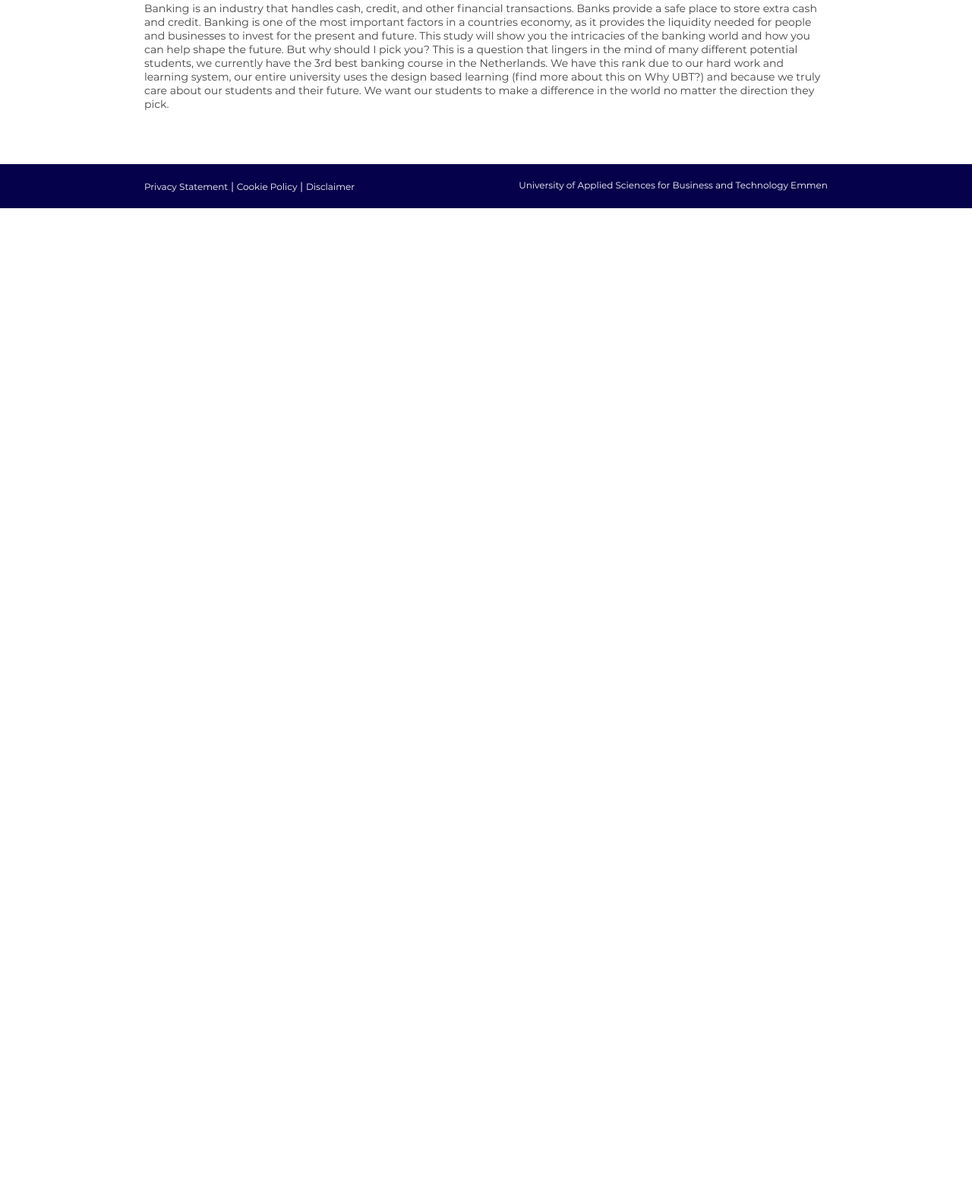
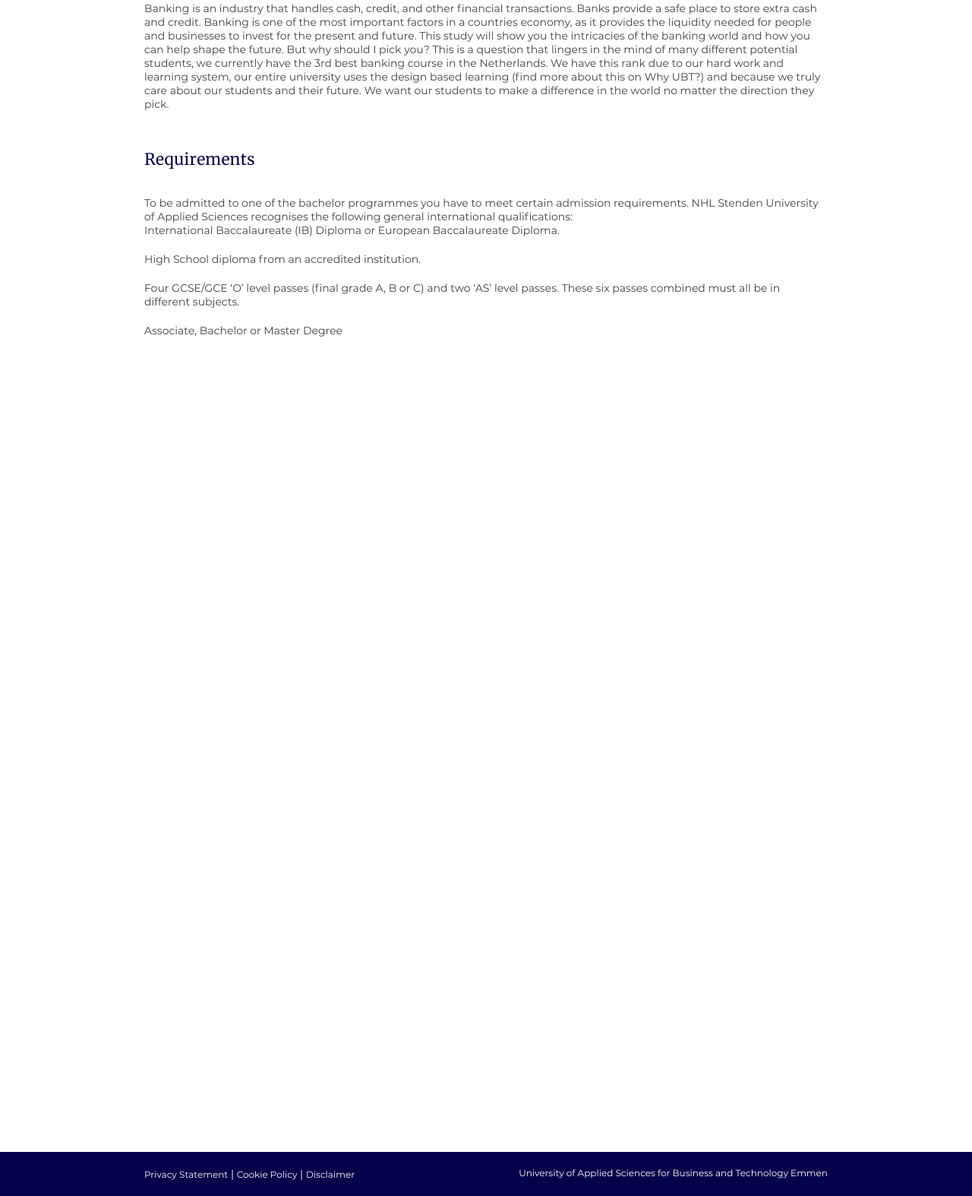
Before and after one commit to lukas-kirchhoff/Professional-Website, a PHP site: page /html/banking.html in a window 1280 px wide. Shown: the part 1004-2578 px from the top of the page at 76% size. Before the commit the page ends 1278 px from the top, so only its background shows below. Run offline with PHP 8.4, Linux system fonts and the light colour scheme.

Commit message:
added requirements

```diff
--- a/css/main.css
+++ b/css/main.css
@@ -270,7 +270,15 @@ a {
 .bsub_block {
     max-width: 900px;
     width: 100%;
-    height: 700px;
+    height: 2000px;
+}
+
+.bsub_block-req{
+	float: left;
+}
+
+.bsub_block-text{
+	padding-bottom: 50px;
 }
 
 .bsub_block p {
--- a/html/banking.html
+++ b/html/banking.html
@@ -64,8 +64,25 @@
 				But why should I pick you? This is a question that lingers in the mind of many different potential students, we currently have the 3rd best banking course in the Netherlands. We have this rank due to our hard work and learning system, our entire university uses the design based learning (find more about this on Why UBT?) and because we truly care about our students and their future. We want our students to make a difference in the world no matter the direction they pick.
 				</p>
 			</div>
+			<div class="bsub_block-req">
+				<div class="req-title">
+					<h2>Requirements</h2>
+				</div>
+				<div class="req-p">
+					<p>
+					To be admitted to one of the bachelor programmes you have to meet certain admission requirements. NHL Stenden University of Applied Sciences recognises the following general international qualifications:
+					</p>
+				</div>
+				<div class="req-list">
+					<ul class="a">
+						<li>International Baccalaureate (IB) Diploma or European Baccalaureate Diploma.</li>
+						<li><p>High School diploma from an accredited institution.</p></li>
+						<li><p>Four GCSE/GCE ‘O’ level passes (final grade A, B or C) and two ‘AS’ level passes. These six passes combined must all be in different subjects.</p></li>
+						<li><p>Associate, Bachelor or Master Degree</p></li>
+					</ul>
+				</div>
+			</div>
 		</div>
-        </div>
     </div>
     <footer id="footer">
         <div class="footer__wrapper">
```
